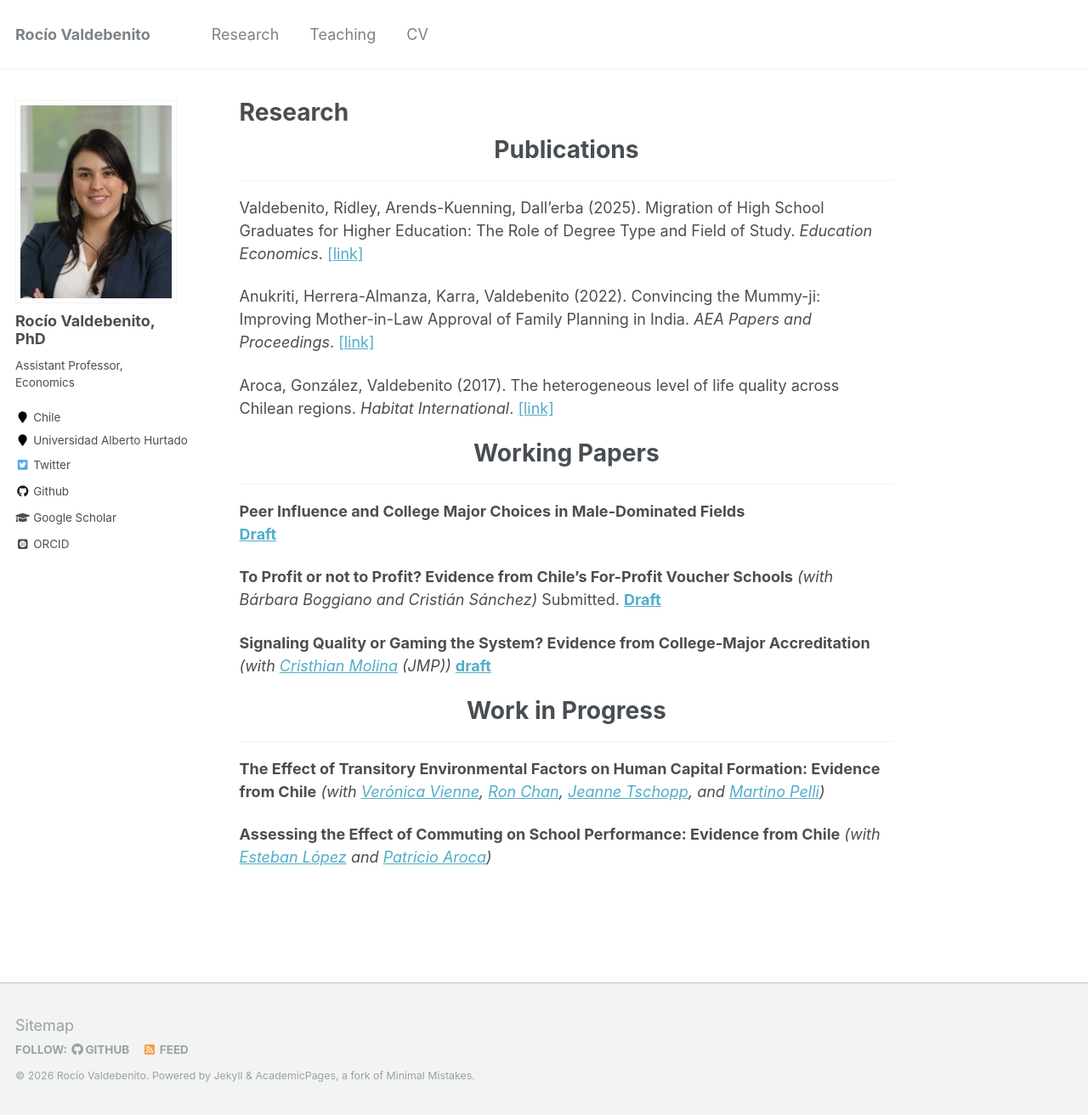
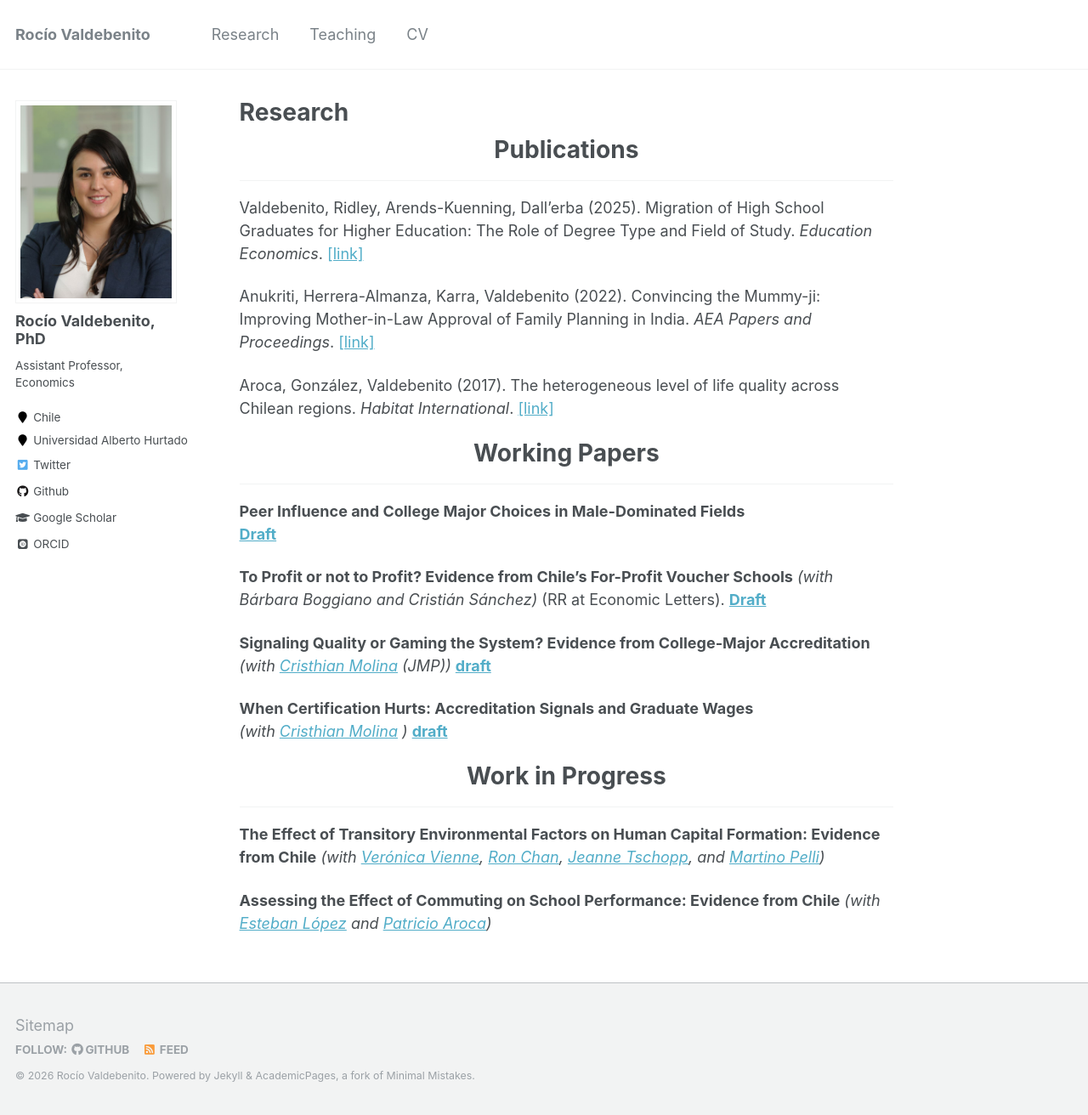
Before and after one commit to rvaldebenito/rvaldebenito.github.io, a Jekyll site: the page built from _pages/publications.md, in a window 1280 px wide and 1312 px high. Shown: the whole window at 85% size. Built offline with Jekyll 4.4.1, drawn with Linux system fonts in a browser that asks for light colours; some web fonts are replaced.

Commit message:
Update publications.md

```diff
--- a/_pages/publications.md
+++ b/_pages/publications.md
@@ -9,7 +9,7 @@ author_profile: true
 # <center> Publications </center>
 - - -
 
-Valdebenito, Ridley, Arends-Kuenning, Dall'erba (2025). Migration of High School Graduates for Higher Education: The Role of Degree Type and Field of Study. *Education Economics*. [[link]]([https://www.sciencedirect.com/science/article/pii/S0197397516307937](https://www.tandfonline.com/doi/full/10.1080/09645292.2025.2565355))
+Valdebenito, Ridley, Arends-Kuenning, Dall'erba (2025). Migration of High School Graduates for Higher Education: The Role of Degree Type and Field of Study. *Education Economics*. [[link]](https://www.tandfonline.com/doi/abs/10.1080/09645292.2025.2565355)
 
 Anukriti, Herrera-Almanza, Karra, Valdebenito (2022). Convincing the Mummy-ji: Improving Mother-in-Law Approval of Family Planning in India. *AEA Papers and Proceedings*. [[link]](https://www.aeaweb.org/articles?id=10.1257/pandp.20221122)
 
@@ -23,12 +23,18 @@ Aroca, González, Valdebenito (2017). The heterogeneous level of life quality ac
 **[Draft](https://rvaldebenito.github.io/files/valdebenito_jmp_peers_college.pdf)**
 
 **To Profit or not to Profit? Evidence from Chile’s For-Profit Voucher Schools**
-*(with Bárbara Boggiano and Cristián Sánchez)* Submitted.
+*(with Bárbara Boggiano and Cristián Sánchez)* (RR at Economic Letters).
 **[Draft](https://papers.ssrn.com/sol3/papers.cfm?abstract_id=5390405)**
 
 **Signaling Quality or Gaming the System? Evidence from College-Major Accreditation** <br/>
 *(with [Cristhian Molina](https://cmolinag.github.io/) (JMP))*
 **[draft](https://cmolinag.github.io/assets/pdf/JMP_SignalingorGaming.pdf)**
+
+**When Certification Hurts: Accreditation Signals and Graduate Wages** <br/>
+*(with [Cristhian Molina](https://cmolinag.github.io/) )*
+**[draft](https://cmolinag.github.io/assets/pdf/CMRV%20-%20WhenCertificationHurts.pdf)**
+
+
 
 
 
```
